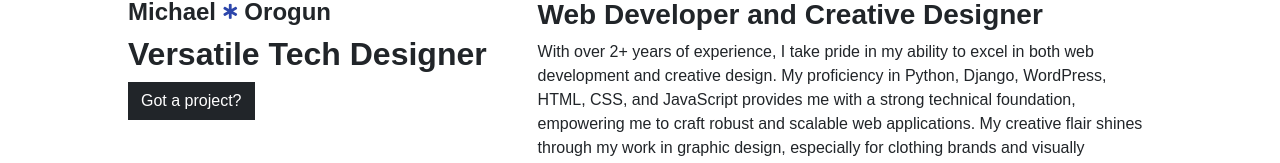
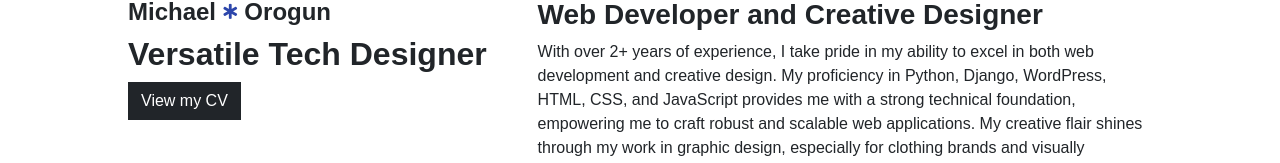
Before and after one commit to SeniorSoftwareDevMicheal/michael-s-portfolio, a plain HTML site: page index.html in a window 1280 px wide. Shown: the part 635-798 px from the top of the page. Drawn offline with nearby package versions, Linux system fonts and the light colour scheme.

Commit message:
cv button2

```diff
--- a/index.html
+++ b/index.html
@@ -65,7 +65,7 @@
       <h4>Michael <i class="fa-2xs fa-solid fa-star-of-life icon-color"></i> Orogun </h4>
       <h2>Versatile Tech Designer</h2>
       <a href="/static/MICHAEL OROGUN cv.pdf" target="_blank" rel="noopener noreferrer">
-        <button class="btn btn-dark rounded-0">Got a project?</button>
+        <button class="btn btn-dark rounded-0">View my CV</button>
       </a>
 
     </div>
```
